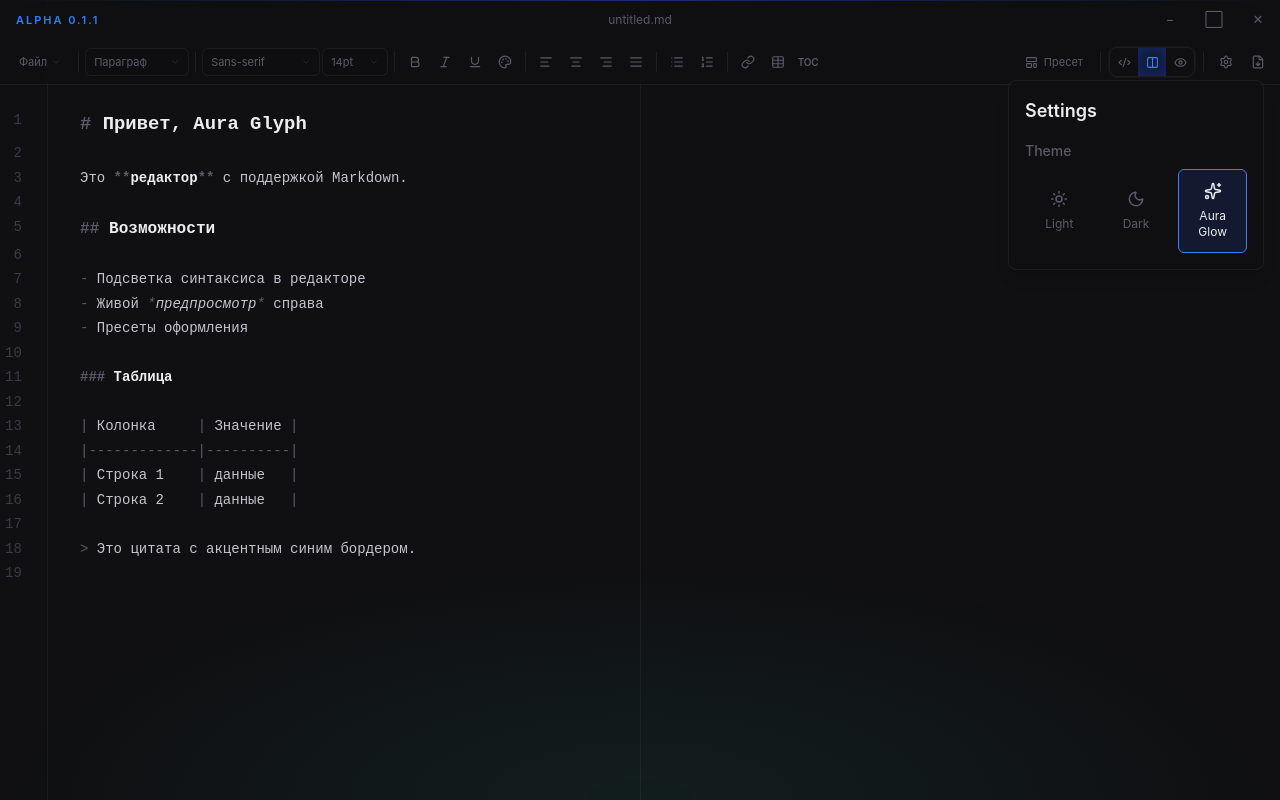
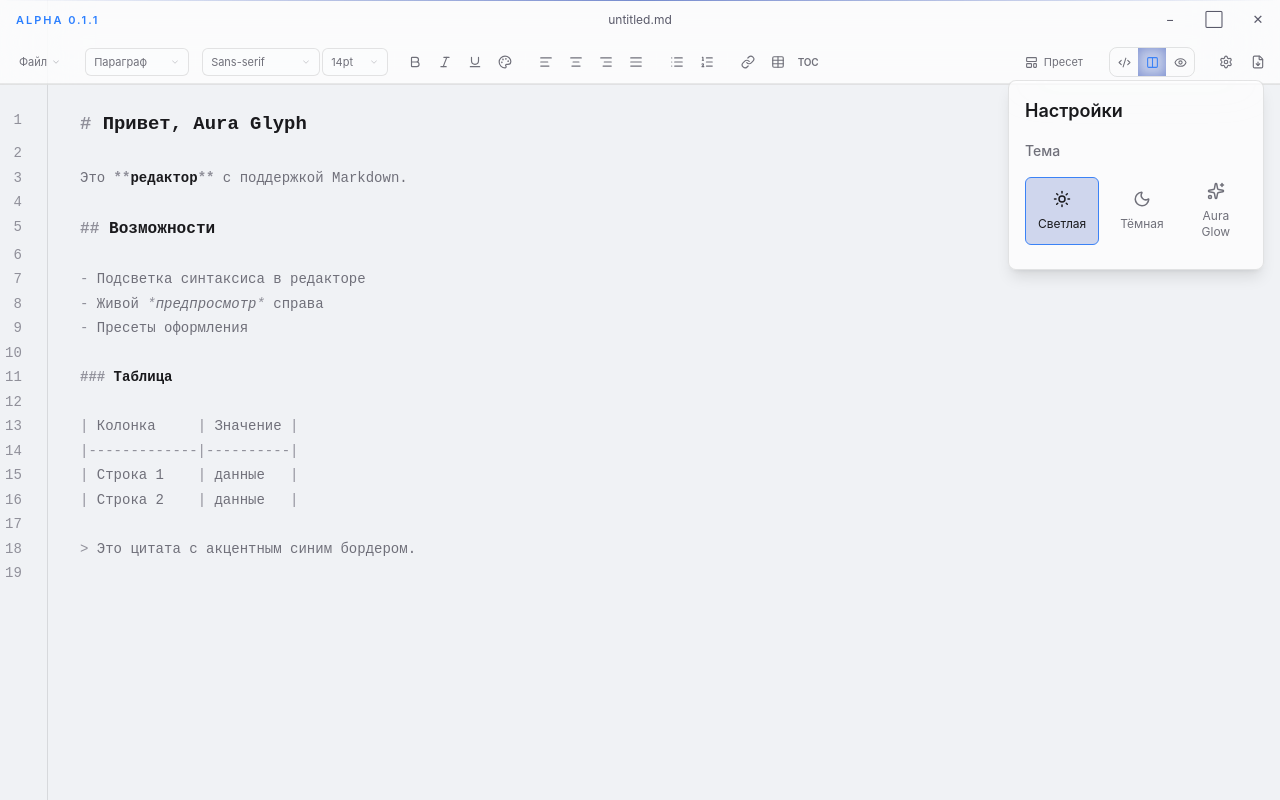
Before and after one commit to Stasyao37/Aura_Glyph, a React (Vite) app in the folder frontend/: page / in a window 1280 px wide. Both pictures are taken after a click on the button 1226 px from the left and 62 px from the top of the page. Built offline with nearby package versions, Linux system fonts and the light colour scheme.

Commit message:
Alpha 0.1.1 build `Glassy`

```diff
--- a/frontend/src/components/Editor.tsx
+++ b/frontend/src/components/Editor.tsx
@@ -68,43 +68,43 @@ interface EditorProps {
 }
 
 const auraHighlight = HighlightStyle.define([
-  { tag: tags.heading1, color: "#EDEDF0", fontWeight: "700", fontSize: "1.35em" },
-  { tag: tags.heading2, color: "#EDEDF0", fontWeight: "600", fontSize: "1.15em" },
-  { tag: tags.heading3, color: "#EDEDF0", fontWeight: "600" },
-  { tag: tags.strong,   color: "#EDEDF0", fontWeight: "700" },
-  { tag: tags.emphasis, color: "#C4C4D0", fontStyle: "italic" },
-  { tag: tags.link,     color: "#3B82F6" },
-  { tag: tags.url,      color: "#2DD4BF" },
-  { tag: tags.monospace,      color: "#A78BFA", fontFamily: "monospace" },
-  { tag: tags.strikethrough,  color: "#5A5A6A", textDecoration: "line-through" },
-  { tag: tags.meta,           color: "#5A5A6A" },
-  { tag: tags.processingInstruction, color: "#5A5A6A" },
+  { tag: tags.heading1, color: "var(--color-text-primary)", fontWeight: "700", fontSize: "1.35em" },
+  { tag: tags.heading2, color: "var(--color-text-primary)", fontWeight: "600", fontSize: "1.15em" },
+  { tag: tags.heading3, color: "var(--color-text-primary)", fontWeight: "600" },
+  { tag: tags.strong,   color: "var(--color-text-primary)", fontWeight: "700" },
+  { tag: tags.emphasis, color: "var(--color-text-muted)", fontStyle: "italic" },
+  { tag: tags.link,     color: "var(--color-accent-light)" },
+  { tag: tags.url,      color: "var(--color-aura-teal)" },
+  { tag: tags.monospace,      color: "var(--color-aura-purple)", fontFamily: "monospace" },
+  { tag: tags.strikethrough,  color: "var(--color-text-subtle)", textDecoration: "line-through" },
+  { tag: tags.meta,           color: "var(--color-text-subtle)" },
+  { tag: tags.processingInstruction, color: "var(--color-text-subtle)" },
 ])
 
 const auraTheme = EditorView.theme({
   "&": {
     height: "100%",
     backgroundColor: "transparent",
-    color: "#C4C4D0",
+    color: "var(--color-text-muted)",
     fontSize: "14px",
     fontFamily: "'JetBrains Mono', 'Fira Code', 'Cascadia Code', monospace",
   },
-  ".cm-content": { paddingTop: "108px", paddingBottom: "24px", paddingLeft: "32px", paddingRight: "32px", caretColor: "#3B82F6", lineHeight: "1.75" },
+  ".cm-content": { paddingTop: "108px", paddingBottom: "24px", paddingLeft: "32px", paddingRight: "32px", caretColor: "var(--color-accent-light)", lineHeight: "1.75" },
   ".cm-line":    { padding: "0" },
-  ".cm-cursor":  { borderLeftColor: "#3B82F6", borderLeftWidth: "2px" },
+  ".cm-cursor":  { borderLeftColor: "var(--color-accent-light)", borderLeftWidth: "2px" },
   ".cm-selectionBackground, ::selection": { backgroundColor: "rgba(30,64,175,0.3) !important" },
   ".cm-focused .cm-selectionBackground":  { backgroundColor: "rgba(30,64,175,0.3) !important" },
   ".cm-scroller": { overflow: "auto", fontFamily: "inherit" },
   ".cm-gutters":  {
     backgroundColor: "transparent",
-    borderRight: "1px solid rgba(255,255,255,0.05)",
-    color: "#3A3A4A",
+    borderRight: "1px solid var(--glass-border)",
+    color: "var(--color-text-subtle)",
     minWidth: "48px",
   },
   ".cm-gutterElement":    { padding: "0 12px 0 8px", lineHeight: "1.75" },
-  ".cm-activeLineGutter": { backgroundColor: "transparent", color: "#5A5A6A" },
-  ".cm-activeLine":       { backgroundColor: "rgba(255,255,255,0.025)" },
-}, { dark: true })
+  ".cm-activeLineGutter": { backgroundColor: "transparent", color: "var(--color-text-muted)" },
+  ".cm-activeLine":       { backgroundColor: "var(--glass-border)" },
+})
 
 const Editor = forwardRef<EditorHandle, EditorProps>(function Editor(
   { value, onChange },
--- a/frontend/src/components/FileMenu.tsx
+++ b/frontend/src/components/FileMenu.tsx
@@ -45,9 +45,9 @@ export default function FileMenu({ onNew, onOpen, onSave, onSaveAs }: FileMenuPr
 
       {open && (
         <div
-          className="absolute top-full left-0 mt-2 z-200 rounded-xl border border-white/8
-                     shadow-[0_8px_32px_rgba(0,0,0,0.55)] overflow-hidden"
-          style={{ width: 224, background: "rgba(12,12,18,0.95)", backdropFilter: "blur(20px)" }}
+          className="absolute top-full left-0 mt-2 z-200 rounded-xl border border-[var(--glass-border)]
+                     shadow-[0_8px_32px_rgba(0,0,0,0.55)] overflow-hidden bg-[var(--glass-bg)] backdrop-blur-xl"
+          style={{ width: 224 }}
         >
           <div className="p-1.5 flex flex-col">
             <Item label="Создать"        hint="Ctrl N"   onClick={() => act(onNew)}    />
--- a/frontend/src/components/PresetPicker.tsx
+++ b/frontend/src/components/PresetPicker.tsx
@@ -44,9 +44,8 @@ export default function PresetPicker({ activePresetId, onApply }: PresetPickerPr
       {open && (
         <div
           className="absolute top-full left-0 mt-2 w-52 z-[200]
-                     rounded-xl border border-white/8
+                     rounded-xl border border-[var(--glass-border)] bg-[var(--glass-bg)] backdrop-blur-xl
                      shadow-[0_12px_40px_rgba(0,0,0,0.55)]"
-          style={{ background: "rgba(12, 12, 18, 0.94)", backdropFilter: "blur(20px)" }}
         >
           <div className="p-1.5 flex flex-col gap-0.5">
             {BUILT_IN_PRESETS.map(preset => (
@@ -76,16 +75,16 @@ function PresetCard({ preset, active, onClick }: {
         w-full text-left px-3 py-2.5 rounded-lg transition-all duration-150
         ${active
           ? "bg-accent/15 border border-accent/25"
-          : "hover:bg-white/[0.05] border border-transparent"
+          : "hover:bg-[var(--glass-border)] border border-transparent"
         }
       `}
     >
       <div className="flex items-center justify-between">
-        <span className="text-[12px] font-medium text-text-primary">{preset.name}</span>
-        {active && <span className="w-1.5 h-1.5 rounded-full bg-accent-light shrink-0" />}
+        <span className="text-[12px] font-medium text-[var(--color-text-primary)]">{preset.name}</span>
+        {active && <span className="w-1.5 h-1.5 rounded-full bg-[var(--color-accent-light)] shrink-0" />}
       </div>
       <span
-        className="text-[11px] text-text-muted mt-0.5 block"
+        className="text-[11px] text-[var(--color-text-muted)] mt-0.5 block"
         style={{ fontFamily: preset.fontFamily }}
       >
         {preset.sample}
--- a/frontend/src/components/SettingsPanel.tsx
+++ b/frontend/src/components/SettingsPanel.tsx
@@ -9,8 +9,8 @@ export default function SettingsPanel({ onClose }: SettingsPanelProps) {
   const { theme, setTheme } = useTheme()
 
   const themes: { id: Theme; name: string; icon: React.ReactNode }[] = [
-    { id: "light", name: "Light", icon: <Sun size={18} /> },
-    { id: "dark", name: "Dark", icon: <Moon size={18} /> },
+    { id: "light", name: "Светлая", icon: <Sun size={18} /> },
+    { id: "dark", name: "Тёмная", icon: <Moon size={18} /> },
     { id: "aura-glow", name: "Aura Glow", icon: <Sparkles size={18} /> },
   ]
 
@@ -23,12 +23,12 @@ export default function SettingsPanel({ onClose }: SettingsPanelProps) {
     >
       <div className="absolute top-20 right-4 w-64 rounded-lg border border-[var(--glass-border)] bg-[var(--glass-bg)] p-4 shadow-lg backdrop-blur-xl">
         <h2 className="mb-4 text-lg font-semibold text-[var(--color-text-primary)]">
-          Settings
+          Настройки
         </h2>
 
         <div className="space-y-2">
           <h3 className="text-sm font-medium text-[var(--color-text-muted)]">
-            Theme
+            Тема
           </h3>
           <div className="flex items-center gap-2">
             {themes.map(({ id, name, icon }) => (
--- a/frontend/src/hooks/useTheme.ts
+++ b/frontend/src/hooks/useTheme.ts
@@ -3,14 +3,14 @@ import { useState, useEffect, useCallback } from 'react';
 export type Theme = 'light' | 'dark' | 'aura-glow';
 
 export function useTheme() {
-  const [theme, setThemeState] = useState<Theme>('aura-glow');
-
-  useEffect(() => {
+  const [theme, setThemeState] = useState<Theme>(() => {
     const storedTheme = localStorage.getItem('theme') as Theme | null;
-    const preferredTheme = window.matchMedia('(prefers-color-scheme: dark)').matches ? 'dark' : 'light';
-    const initialTheme = storedTheme || 'aura-glow'; // Default to aura-glow
-    setThemeState(initialTheme);
-  }, []);
+    // For the very first visit, respect OS preference
+    if (!storedTheme) {
+      return window.matchMedia('(prefers-color-scheme: dark)').matches ? 'dark' : 'light';
+    }
+    return storedTheme;
+  });
 
   useEffect(() => {
     document.documentElement.classList.remove('light', 'dark', 'aura-glow');
--- a/frontend/src/styles/global.css
+++ b/frontend/src/styles/global.css
@@ -9,7 +9,7 @@
 @theme {
   --color-bg-deep:      #101012;
   --color-text-primary: #EDEDF0;
-  --color-text-muted:   #5A5A6A;
+  --color-text-muted:   #90909A;
   --color-text-subtle:  #3A3A4A;
 
   --color-accent:       #1E40AF;
```
